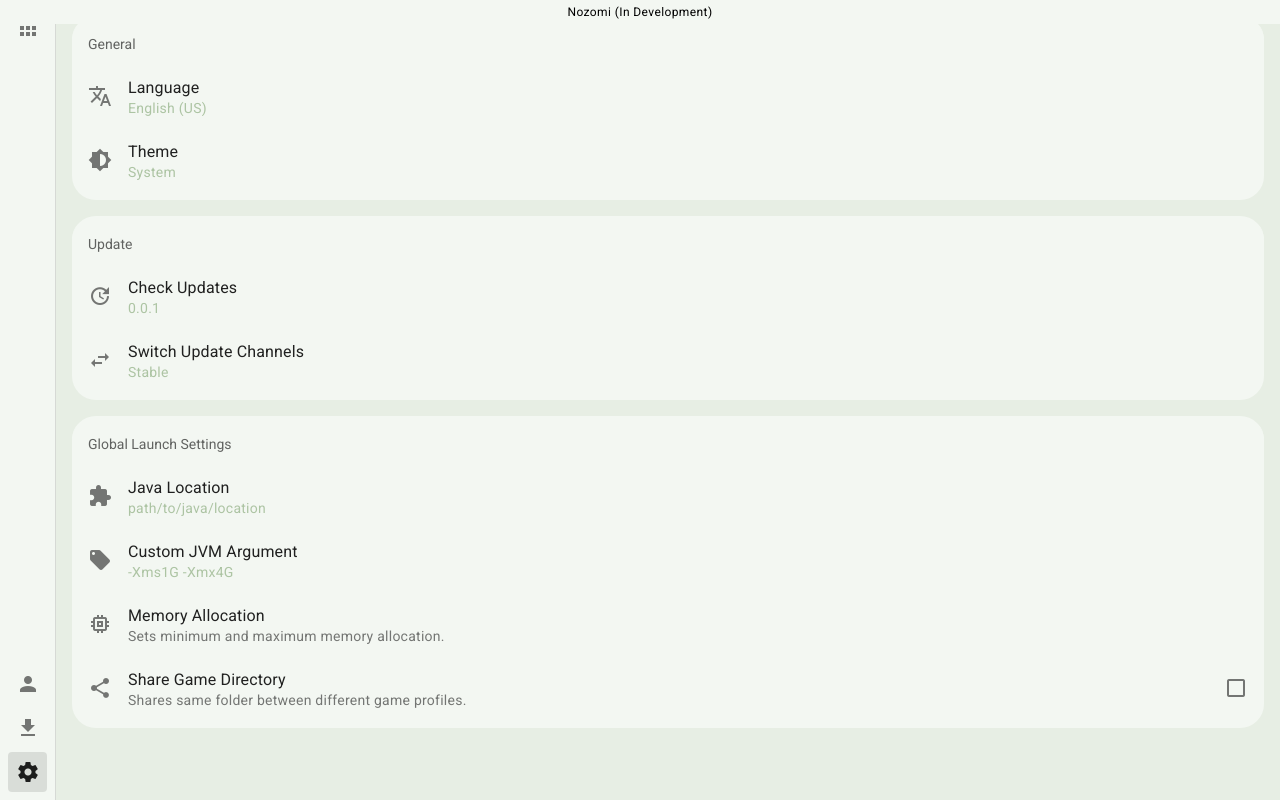
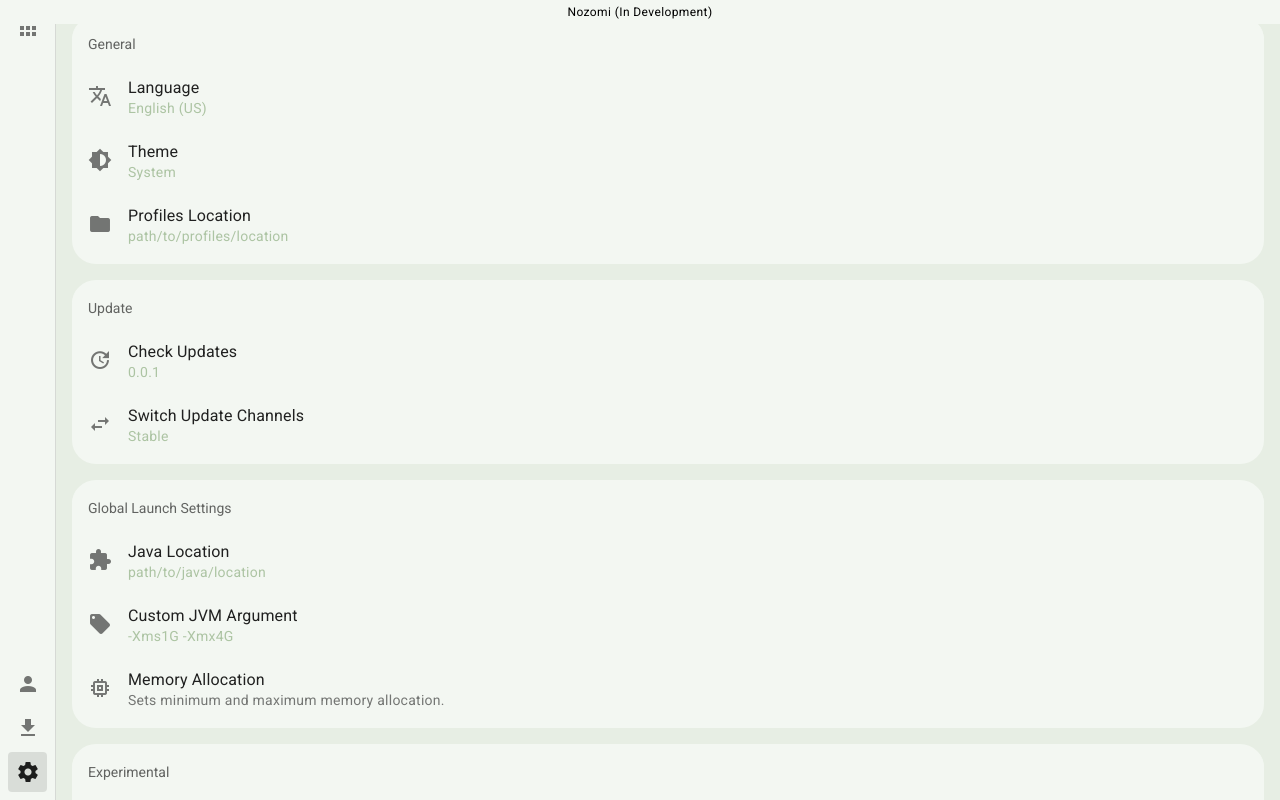
Before and after one commit to legenlee/crylic, a Vue app: page /#/settings in a window 1280 px wide. Built offline with nearby package versions, Linux system fonts and the light colour scheme.

Commit message:
fix: Update SettingsView.vue

```diff
--- a/src/renderer/views/SettingsView.vue
+++ b/src/renderer/views/SettingsView.vue
@@ -15,6 +15,13 @@
         <VListItemTitle>Theme</VListItemTitle>
         <VListItemSubtitle class="text-primary-darken-1">
           System
+        </VListItemSubtitle>
+      </VListItem>
+
+      <VListItem prepend-icon="mdi-folder" value="shareDirectory">
+        <VListItemTitle>Profiles Location</VListItemTitle>
+        <VListItemSubtitle class="text-primary-darken-1">
+          path/to/profiles/location
         </VListItemSubtitle>
       </VListItem>
     </VList>
@@ -58,18 +65,17 @@
           Sets minimum and maximum memory allocation.
         </VListItemSubtitle>
       </VListItem>
+    </VList>
 
-      <VListItem prepend-icon="mdi-share-variant" value="shareDirectory">
-        <VListItemTitle>Share Game Directory</VListItemTitle>
-        <VListItemSubtitle>
-          Shares same folder between different game profiles.
-        </VListItemSubtitle>
-        <template #append="{ isSelected, select }">
-          <VListItemAction end>
-            <VCheckboxBtn
-              :model-value="isSelected"
-              @update:model-value="select"
-            />
+    <VList rounded="xl" lines="two">
+      <VListSubheader title="Experimental" />
+      <VListItem disabled link>
+        <VListItemTitle>Material You</VListItemTitle>
+        <VListItemSubtitle>Enjoy Your beloved theme.</VListItemSubtitle>
+
+        <template #append>
+          <VListItemAction>
+            <VSwitch hide-details density="compact"></VSwitch>
           </VListItemAction>
         </template>
       </VListItem>
```
